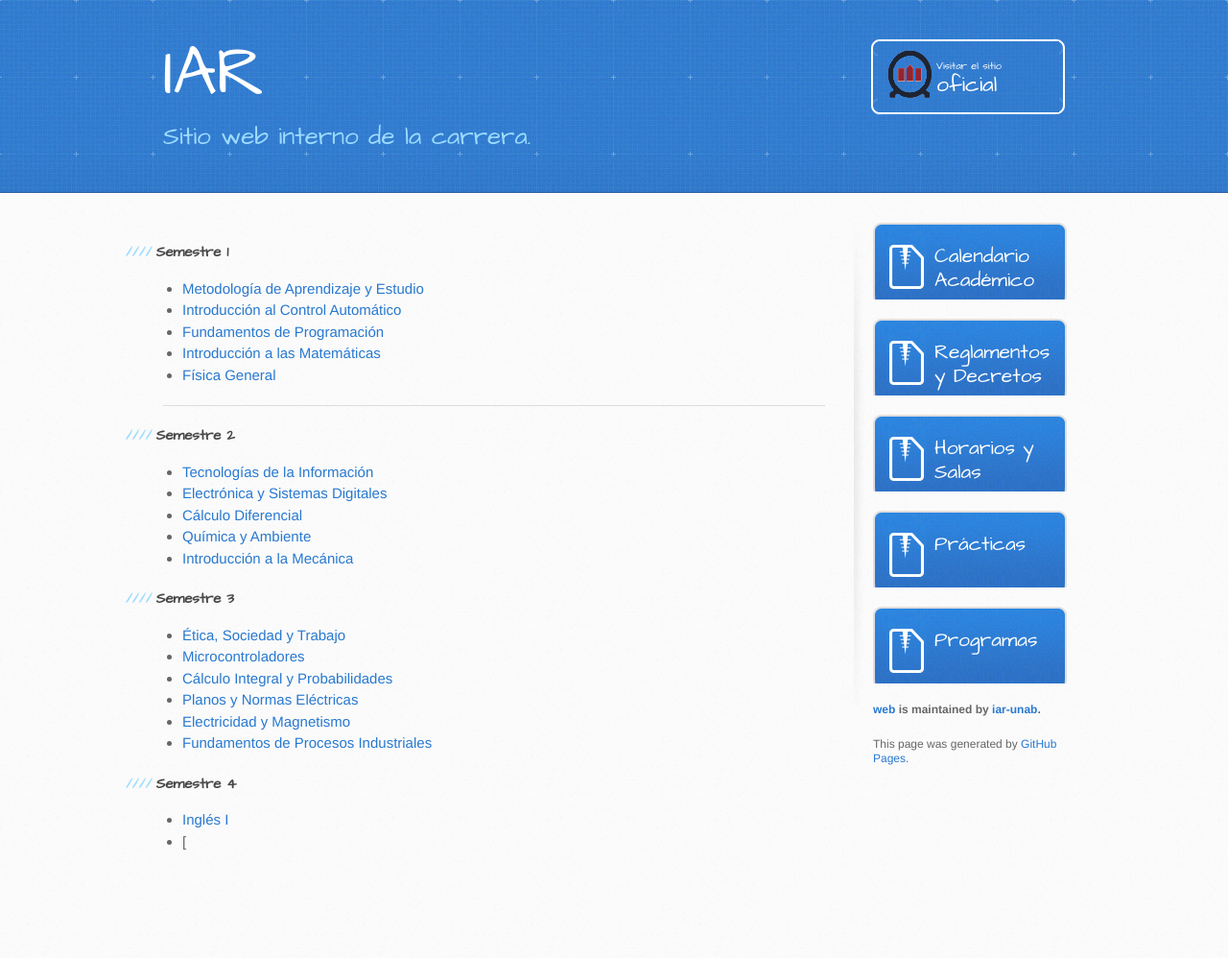
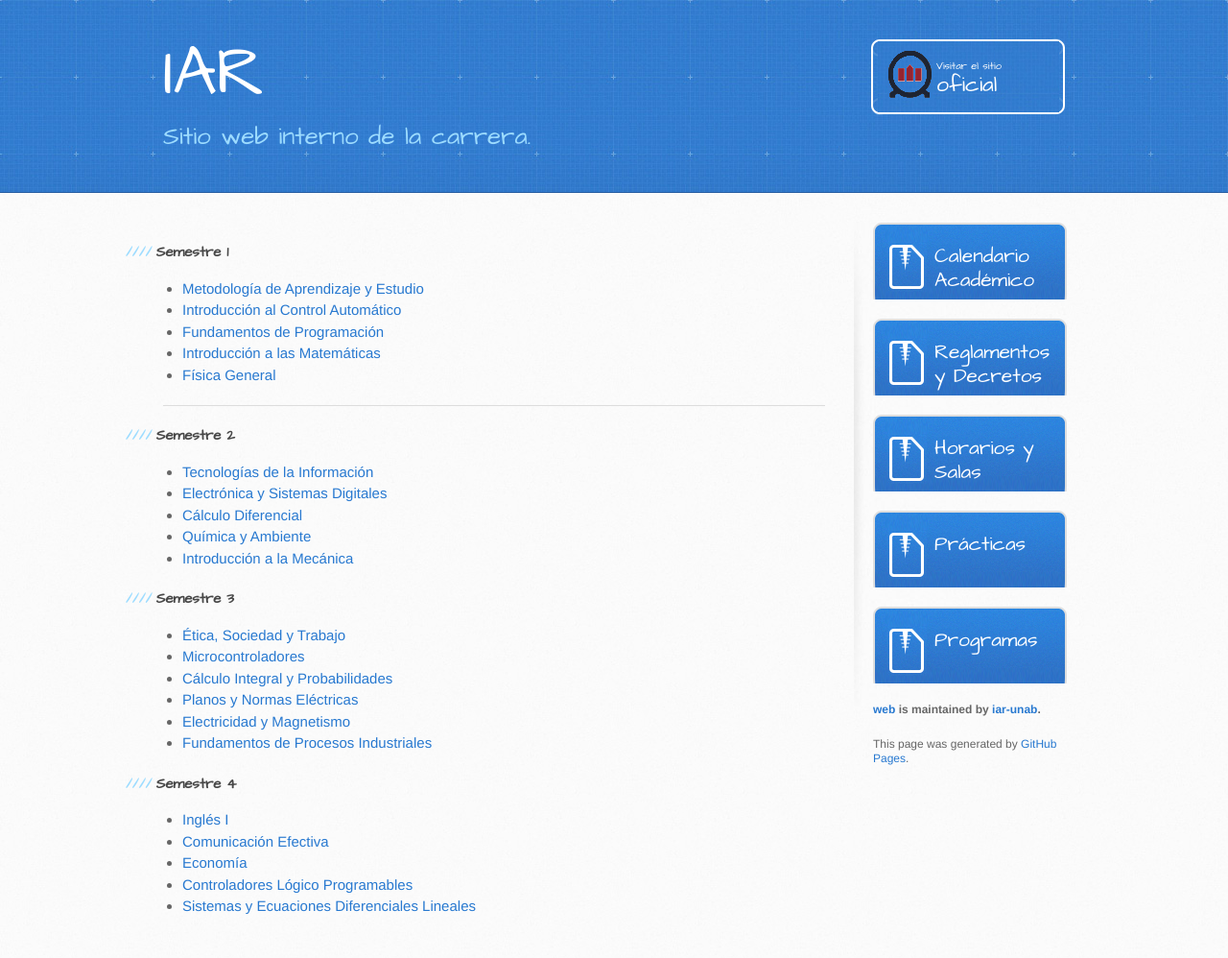
Before and after one commit to iar-unab/web, a Jekyll site: the page built from programas/index.md, in a window 1280 px wide. Shown: the whole page at 96% size. Built offline with Jekyll 4.4.1, drawn with Linux system fonts in a browser that asks for light colours; our own code applies the rules of GitHub Pages for plain Markdown files; before the commit the page ends 931 px from its top, so only the background shows below that.

Commit message:
last update

```diff
--- a/programas/index.md
+++ b/programas/index.md
@@ -28,4 +28,7 @@
 #### Semestre 4
 
 * [Inglés I](https://iar-unab.github.io/web/programas/ING119.pdf){:target="_blank"}
-* [
+* [Comunicación Efectiva](https://iar-unab.github.io/web/programas/FIC1604.pdf"){:target="_blank"}
+* [Economía](https://iar-unab.github.io/web/programas/IND1101.pdf){:target="_blank"}
+* [Controladores Lógico Programables](https://iar-unab.github.io/web/programas/AUT1305.pdf){:target="_blank"}
+* [Sistemas y Ecuaciones Diferenciales Lineales](https://iar-unab.github.io/web/programas/FMM312.pdf){:target="_blank"}
```
Also changed, not shown: 8 other files.
